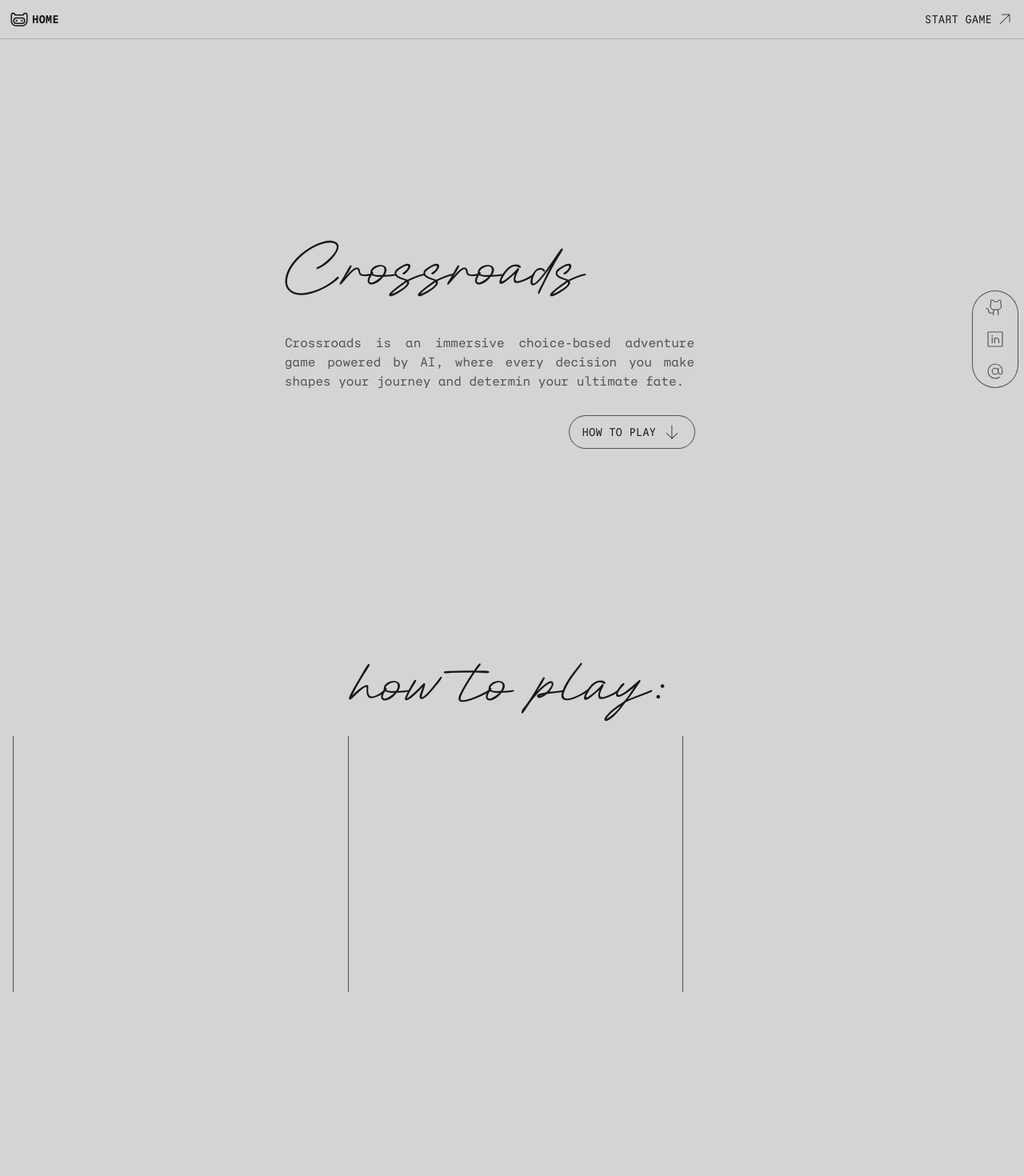
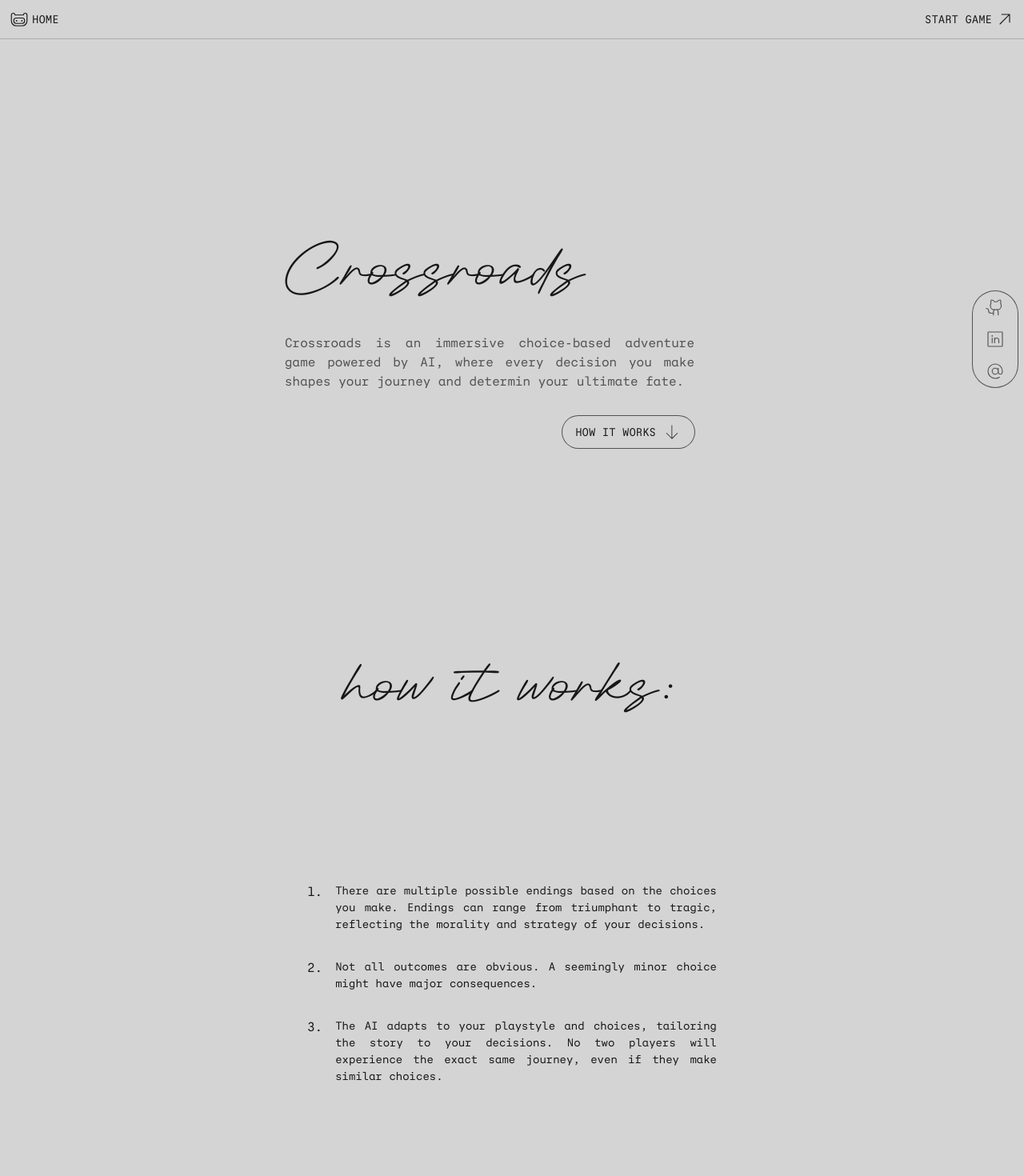
Before and after one commit to deepakrawat31/crossroads, a Next.js app: page / in a window 1280 px wide. Shown: the top 1470 px of the page at 80% size. Built offline with nearby package versions, Linux system fonts and the light colour scheme; what tailwindcss-motion would draw is missing.

Commit message:
how to section done

```diff
--- /dev/null
+++ b/src/app/game/page.tsx
@@ -0,0 +1,3 @@
+export default function Game() {
+  return <main>Game Page</main>;
+}
--- a/src/app/layout.tsx
+++ b/src/app/layout.tsx
@@ -34,7 +34,7 @@ export default function RootLayout({
   children: React.ReactNode;
 }>) {
   return (
-    <html lang="en">
+    <html lang="en" className="scroll-smooth">
       <body
         className={` ${auger.className} ${testimonia.variable} bg-neutral-300 text-neutral-900 antialiased`}
       >
--- a/src/app/page.tsx
+++ b/src/app/page.tsx
@@ -1,3 +1,4 @@
+import Footer from "@/components/Footer";
 import HowToSection from "@/components/HowToSection";
 import MainSection from "@/components/MainSection";
 
@@ -6,6 +7,7 @@ export default function Home() {
     <>
       <MainSection />
       <HowToSection />
+      <Footer />
     </>
   );
 }
--- /dev/null
+++ b/src/components/Footer.tsx
@@ -0,0 +1,7 @@
+export default function Footer() {
+  return (
+    <footer>
+      <h3>built with:</h3>
+    </footer>
+  );
+}
--- a/src/components/Header.tsx
+++ b/src/components/Header.tsx
@@ -8,21 +8,24 @@ export default function Header() {
         href={"/"}
         className="flex items-center gap-1 md:hover:motion-preset-shake md:motion-ease-spring-snappy"
       >
-        <FinnTheHuman className="size-6" />
+        <FinnTheHuman className="size-6" weight="light" />
         <span
-          className="text-sm font-bold uppercase aria-hidden:hidden md:aria-hidden:inline-flex"
+          className="text-sm uppercase aria-hidden:hidden md:aria-hidden:inline-flex"
           aria-hidden="true"
         >
           home
         </span>
       </Link>
-      <button className="group flex items-center gap-1 text-sm uppercase">
-        <span>start game</span>
+      <Link
+        href={"/game"}
+        className="group flex items-center gap-1 text-sm uppercase"
+      >
+        <span className="text-sm uppercase">start game</span>
         <ArrowUpRight
           className="size-6 md:transition-transform md:duration-500 md:group-hover:rotate-45"
-          weight="thin"
+          weight="light"
         />
-      </button>
+      </Link>
     </header>
   );
 }
--- a/src/components/HowToSection.tsx
+++ b/src/components/HowToSection.tsx
@@ -11,22 +11,45 @@ export default function HowToSection() {
     true, // Trigger once
   );
 
+  const rules = [
+    {
+      id: 1,
+      text: "There are multiple possible endings based on the choices you make. Endings can range from triumphant to tragic, reflecting the morality and strategy of your decisions.",
+    },
+    {
+      id: 2,
+      text: "Not all outcomes are obvious. A seemingly minor choice might have major consequences.",
+    },
+    {
+      id: 3,
+      text: "The AI adapts to your playstyle and choices, tailoring the story to your decisions. No two players will experience the exact same journey, even if they make similar choices.",
+    },
+  ];
+
   return (
     <section
       className="flex min-h-[calc(100dvh-48px)] flex-col gap-2 p-2"
+      id="target-section"
       ref={ref}
     >
       {isVisible && (
         <>
           <div className="motion-preset-slide-up-md flex justify-center motion-delay-200 motion-ease-spring-snappy">
             <h3 className="font-testimonia text-6xl md:text-8xl">
-              how to play:
+              how it works:
             </h3>
           </div>
-          <div className="flex flex-1 flex-col gap-2 p-2 md:flex-row">
-            <span className="max-h-80 flex-1 border-l border-neutral-600 md:border-neutral-600/30 md:transition-all md:hover:border-neutral-600"></span>
-            <span className="max-h-80 flex-1 border-l border-neutral-600 md:border-neutral-600/30 md:transition-all md:hover:border-neutral-600"></span>
-            <span className="max-h-80 flex-1 border-l border-neutral-600 md:border-neutral-600/30 md:transition-all md:hover:border-neutral-600"></span>
+          <div className="motion-preset-slide-up-md flex flex-1 items-center justify-center motion-delay-500 motion-ease-spring-snappy">
+            <ul className="flex max-w-lg flex-col gap-8">
+              {rules.map((rule) => (
+                <li key={rule.id} className="flex gap-2 md:gap-4">
+                  <small className="text-base">{rule.id}.</small>
+                  <p className="text-justify text-sm leading-normal">
+                    {rule.text}
+                  </p>
+                </li>
+              ))}
+            </ul>
           </div>
         </>
       )}
--- a/src/components/MainSection.tsx
+++ b/src/components/MainSection.tsx
@@ -1,10 +1,19 @@
+"use client";
+
 import {
   ArrowRight,
   At,
   GithubLogo,
   LinkedinLogo,
-} from "@phosphor-icons/react/dist/ssr";
+} from "@phosphor-icons/react";
 import Link from "next/link";
+
+const scrollToSection = () => {
+  const section = document.getElementById("target-section");
+  if (section) {
+    section.scrollIntoView({ behavior: "smooth" }); //Scrolls to next section
+  }
+};
 
 export default function MainSection() {
   return (
@@ -19,8 +28,11 @@ export default function MainSection() {
             AI, where every decision you make shapes your journey and determin
             your ultimate fate.
           </p>
-          <button className="group motion-preset-slide-up-md flex items-center gap-2 self-end rounded-full px-4 py-2 text-sm uppercase ring-1 ring-neutral-600 motion-delay-700 motion-ease-spring-snappy md:ring-neutral-600/40 md:transition-all md:hover:ring-neutral-600">
-            <span>how to play</span>
+          <button
+            className="group motion-preset-slide-up-md flex items-center gap-2 self-end rounded-full px-4 py-2 text-sm uppercase ring-1 ring-neutral-600 motion-delay-700 motion-ease-spring-snappy md:ring-neutral-600/40 md:transition-all md:hover:ring-neutral-600"
+            onClick={scrollToSection}
+          >
+            <span>how it works</span>
             <ArrowRight
               className="size-6 rotate-90 md:rotate-0 md:transition-transform md:duration-500 md:group-hover:rotate-90"
               weight="thin"
```
